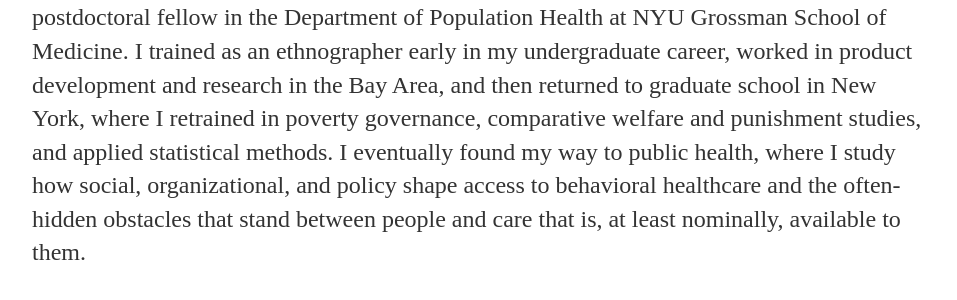
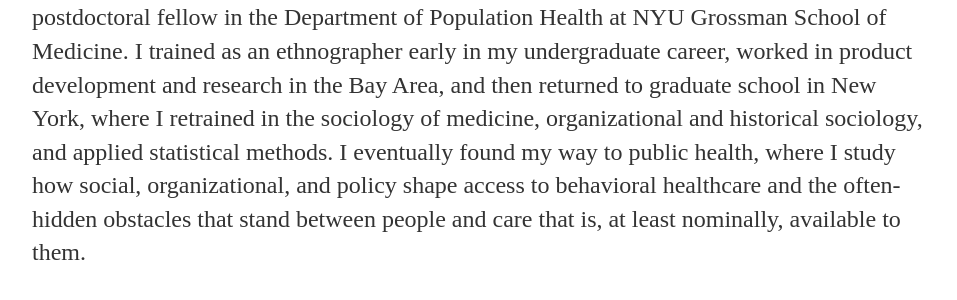
Before and after one commit to aja2182/aja2182.github.io, a Jekyll site: the page built from about/index.html, in a window 1280 px wide. Shown: the part 214-514 px from the top of the page, without its empty margins (160-1117 px from the left). Built offline with Jekyll 4.4.1, drawn with Linux system fonts in a browser that asks for light colours; some of the changed text lies outside the part shown.

Commit message:
Update index.html

```diff
--- a/about/index.html
+++ b/about/index.html
@@ -5,7 +5,7 @@
 
 <h1>About me</h1>
 
-<p>I received my Ph.D. in Sociology from Columbia University in 2023 and am currently a postdoctoral fellow in the Department of Population Health at NYU Grossman School of Medicine. I trained as an ethnographer early in my undergraduate career, worked in product development and research in the Bay Area, and then returned to graduate school in New York, where I retrained in poverty governance, comparative welfare and punishment studies, and applied statistical methods. I eventually found my way to public health, where I study how social, organizational, and policy shape access to behavioral healthcare and the often-hidden obstacles that stand between people and care that is, at least nominally, available to them.</p>
+<p>I received my Ph.D. in Sociology from Columbia University in 2023 and am currently a postdoctoral fellow in the Department of Population Health at NYU Grossman School of Medicine. I trained as an ethnographer early in my undergraduate career, worked in product development and research in the Bay Area, and then returned to graduate school in New York, where I retrained in the sociology of medicine, organizational and historical sociology, and applied statistical methods. I eventually found my way to public health, where I study how social, organizational, and policy shape access to behavioral healthcare and the often-hidden obstacles that stand between people and care that is, at least nominally, available to them.</p>
 
 <p>My research interests include the social organization of addiction and psychiatric services, with a particular focus on the provision of services to adolescents and young adults, pregnant women, and adults living with ADHD. My work has appeared in <i>Social Science &amp; Medicine</i>, <i>Ethnography</i>, <i>Stigma and Health</i>, and leading journals in harm reduction and addiction medicine, as well as in public media.</p>
 
```
